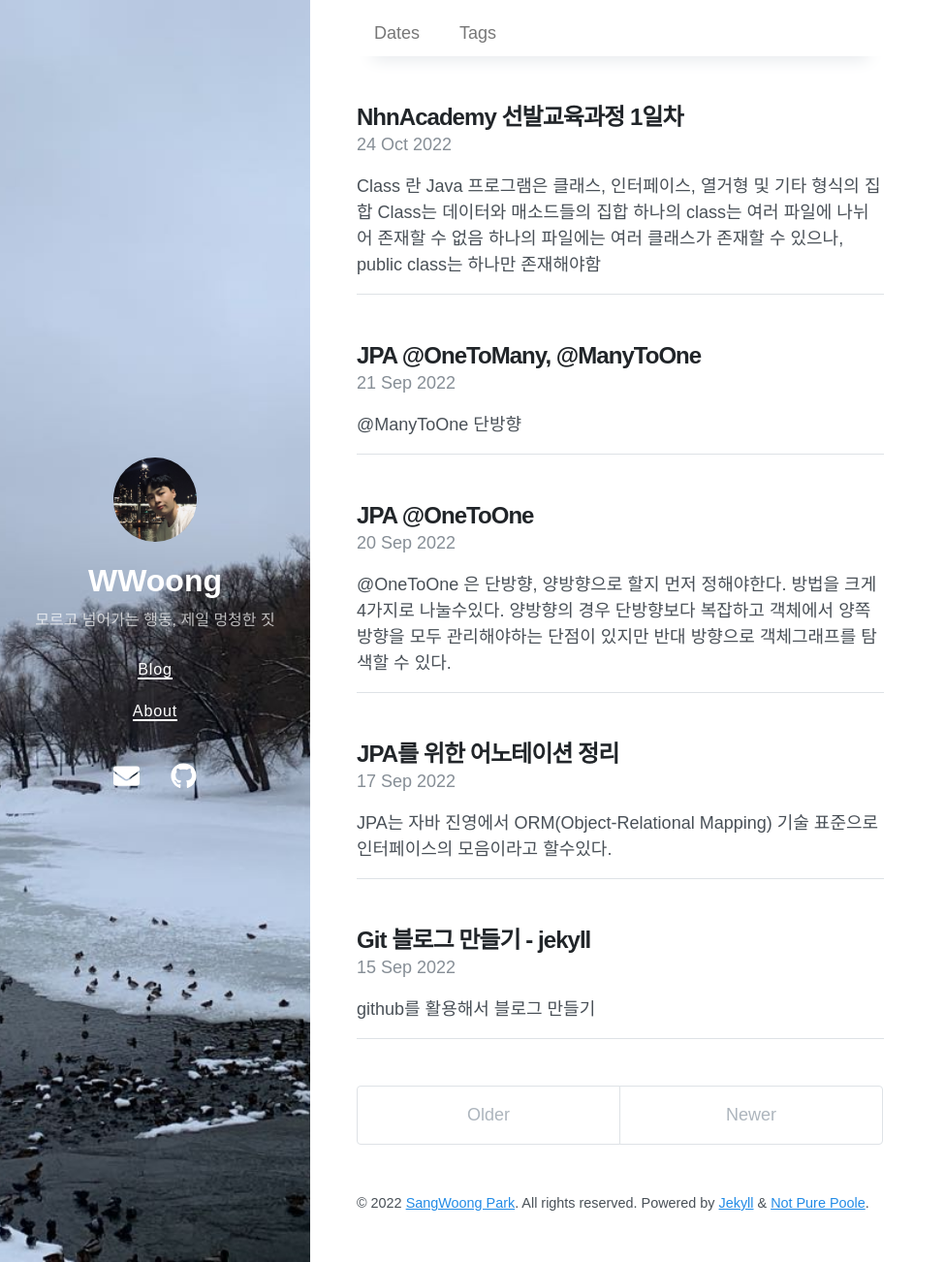
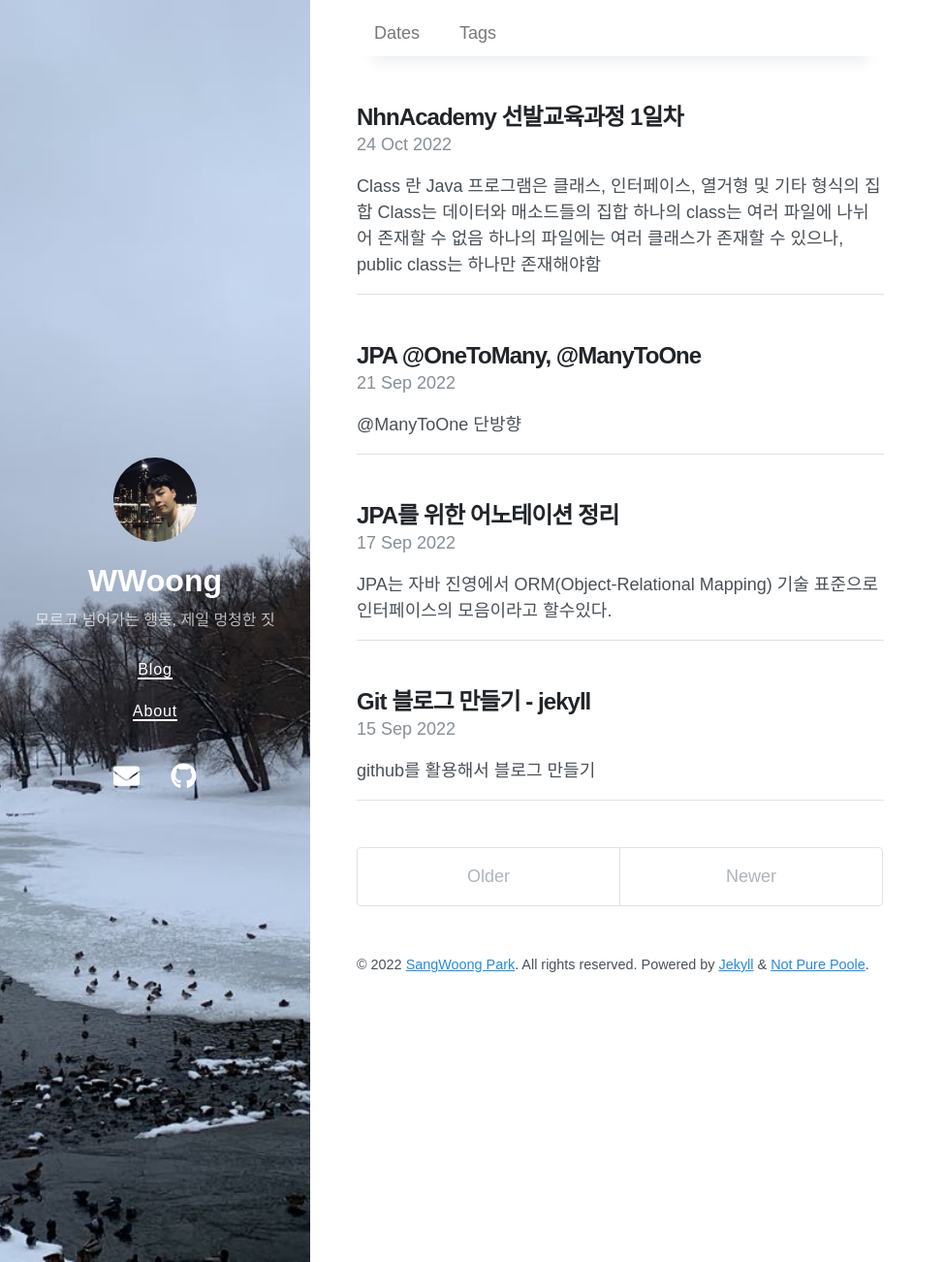
Before and after one commit to sangwoong12/sangwoong12.github.io, a Jekyll site: the page built from index.html, in a window 1280 px wide and 1302 px high. Shown: the whole window at 97% size, without its empty margins (0-975 px from the left). Built offline with Jekyll 4.4.1, drawn with Linux system fonts in a browser that asks for light colours; nearby versions of some CDN libraries; the list of posts is cut into pages by our own code; part of the change alters nothing that is shown.

Commit message:
파일 정리

````diff
--- a/_posts/2022-09-20-know-onetoone copy.md
+++ /dev/null
@@ -1,124 +0,0 @@
----
-layout: post
-title: JPA @OneToOne
-date: 2022-09-20 19:00:00 +0800
-last_modified_at: 2022-09-20 19:30:00 +0800
-tags: [jpa]
-toc:  true
----
-
-@OneToOne 은 **단방향, 양방향**으로 할지 먼저 정해야한다. 방법을 크게 4가지로 나눌수있다.
-양방향의 경우 단방향보다 복잡하고 객체에서 양쪽 방향을 모두 관리해야하는 단점이 있지만 반대 방향으로 객체그래프를 탐색할 수 있다.
-
----
-# 1. 주 테이블에 외래키
-
-## ERD
-<img src="/images/know-onetoone/1.png">
-
-
-``` java
-@Entity
-@Table(name= "Members")
-public class Member{
-@Id
-    @Column(name = "member_id")
-    private String id;
-
-    @OneToOne
-    @JoinColumn(name = "locker_id")
-    private Locker locker;
-}
-```
-주 테이블에 Locker와 @OneToOne 관계를 매핑을 해준다.
-## 단방향
-``` java
-@Entity
-@Table(name= "Lockers")
-public class Locker{
-    @Id
-    @Column(name = "locker_id")
-    private Long id;
-
-    @Column(name = "locker_name")
-    private String name;
-}
-```
-단방향의 경우 위와같이 주 테이블 Member 에 관한 정보를 가지고 있지 않다.
-## 양방향
-``` java
-@Entity
-@Table(name= "Lockers")
-public class Locker{
-    @Id
-    @Column(name = "locker_id")
-    private Long id;
-
-    @Column(name = "locker_name")
-    private String name;
-
-    @OneToOne(mappedBy = "locker")
-    private Member member;
-}
-```
-양방향의 경우 Locker에 mappedBy를 해주면 양방향 관계가 된다.
-
----
-
-# 2. 대상 테이블에 외래 키
-
-## ERD
-<img src="/images/know-onetoone/2.png">
-
-``` java
-@Entity
-@Table(name= "Lockers")
-public class Locker{
-@Id
-    @Id
-    @Column(name = "locker_id")
-    private Long id;
-
-    @Column(name = "locker_name")
-    private String name;
-
-    @OneToOne
-    @JoinColumn(name = "Member_id")
-    private Member member;
-}
-```
-대상 테이블에 Member와 @OneToOne 관계를 매핑을 해준다.
-## 단방향
-일대일관계에서 대상 테이블에 외래 키를 저장하는 단방향 관계는 JPA에서 지원하지 않는다.
-## 양방향
-``` java
-@Entity
-@Table(name = "Members")
-public class Member {
-    @Id
-    @Column(name = "member_id")
-    private String id;
-
-    @Column(name = "user_name")
-    private String userName;
-
-    @OneToOne(mappedBy = "member")
-    private Locker locker;
-
-}
-```
-양뱡향의 경우 Member에 mappedBy를 해주면 양방향 관계가 된다.
-
-# 3.정리
-
-## 주 테이블에 외래키
-객체지향 개발자들이 선호하는 방식이고 JPA 매핑이 편리하다.
-
-장점: 주 테이블만 조회하는 것으로 대상 테이블의 데이터 여부를 체크할 수 있다.
-단점: 없을경우 NULL 넣어야해서 NULL을 허용해주어야 하는데 DB입장에서는 좋지않다.
-
-## 대상 테이블에 외래키
-데이터베이스 개발자들이 선호하는 방식으로 위의 문제점인 NULL을 허용해야하는 문제가 없다.
-
-장점: 맵핑관계 스펙이 바뀌어도 유지 보수가 간단하다.
-단점: JPA에서 대상 테이블에 외래 키를 저장하는 단방향 관졔를 지원하지 않기 때문에 필연적으로 양방향으로 맵핑을 해야한다. 추가적으로 **지연로딩** 설정이 되지않는다.
--- a/_sass/_syntax-light.scss
+++ b/_sass/_syntax-light.scss
@@ -6,7 +6,7 @@
 .highlight table pre { margin: 0; }
 .highlight, .highlight .w {
   color: #282828;
-  background-color: #363849;
+  background-color: #fbf1c7;
 }
 .highlight .err {
   color: #9d0006;
````
Also changed, not shown: avatar.jpeg (deleted).
